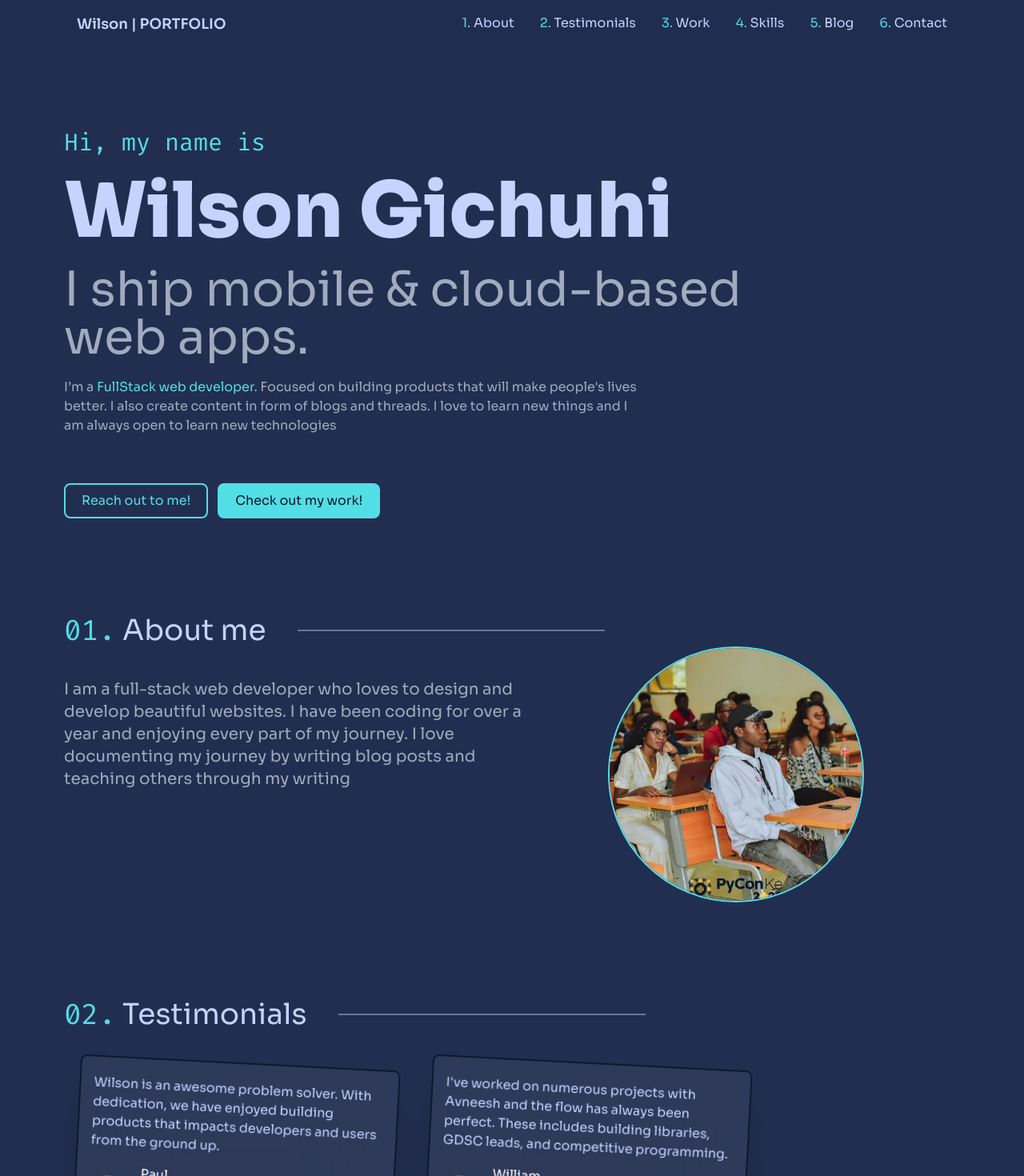
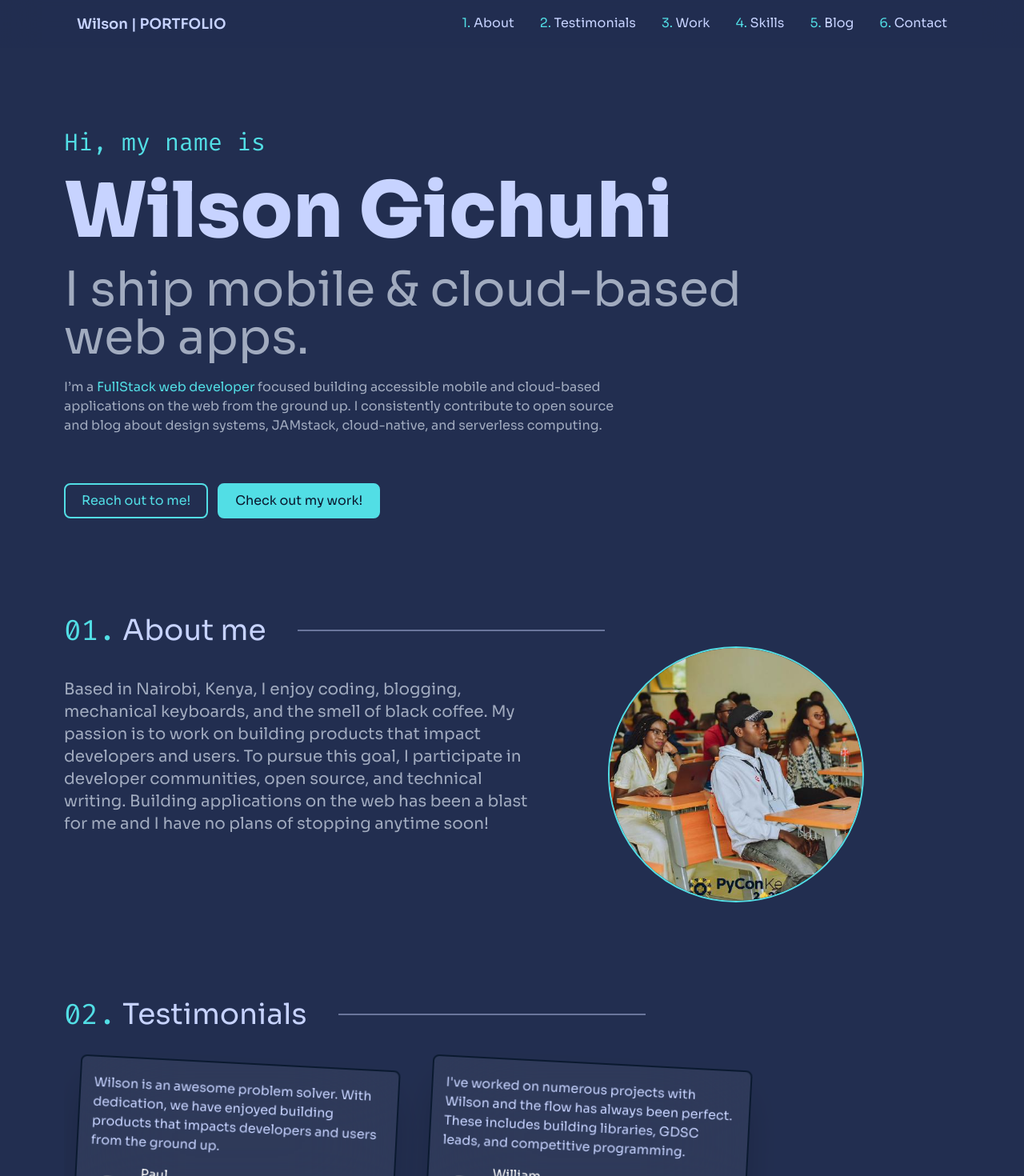
Before and after one commit to Qodestackr/portfolio-v2, a React (Vite) app: page / in a window 1280 px wide. Shown: the top 1470 px of the page at 80% size. Built offline with nearby package versions, Linux system fonts and the light colour scheme; grey boxes are pictures that could not be loaded.

Commit message:
intor/about edit

```diff
--- a/src/components/About.jsx
+++ b/src/components/About.jsx
@@ -11,7 +11,7 @@ const About = () => {
 
             <div className="flex flex-col items-center justify-center md:flex-row md:justify-start md:items-start">
                 <p className="mt-10 text-xl text-textDark md:w-1/2">
-                    I am a full-stack web developer who loves to design and develop beautiful websites. I have been coding for over a year and enjoying every part of my journey. I love documenting my journey by writing blog posts and teaching others through my writing
+                    Based in Nairobi, Kenya, I enjoy coding, blogging, mechanical keyboards, and the smell of black coffee. My passion is to work on building products that impact developers and users. To pursue this goal, I participate in developer communities, open source, and technical writing. Building applications on the web has been a blast for me and I have no plans of stopping anytime soon!
                 </p>
 
                 <div className="relative mx-auto mt-20 border-2 rounded-full md:mt-0 md:ml-20 w-80 h-80 border-neon">
--- a/src/components/Intro.jsx
+++ b/src/components/Intro.jsx
@@ -21,9 +21,8 @@ const Intro = () => {
             </h2>
             <p className="w-4/5 md:w-3/5 text-textDark">
                 I&rsquo;m a{' '}
-                <span className="text-neon">FullStack web developer. </span>
-                Focused on building products that will make people's lives better. I also create content in form
-                of blogs and threads. I love to learn new things and I am always open to learn new technologies
+                <span className="text-neon">FullStack web developer </span>
+                focused building accessible mobile and cloud-based applications on the web from the ground up. I consistently contribute to open source and blog about design systems, JAMstack, cloud-native, and serverless computing.
             </p>
             <div className="flex space-x-3">
                 <Link
--- a/src/components/Testimonials.jsx
+++ b/src/components/Testimonials.jsx
@@ -5,15 +5,15 @@ const testimonials = [
         "value": "Wilson is an awesome problem solver. With dedication, we have enjoyed building products that impacts developers and users from the ground up.",
         "name": "Paul",
         "relation": "Co-worker",
-        "pfp": "https://avatars.githubusercontent.com/u/90365542?v=4",
+        "pfp": "https://avatars.githubusercontent.com/",
         "link": "https://github.com/paulodhiambo"
     },
     {
-        "value": "I've worked on numerous projects with Avneesh and the flow has always been perfect. These includes building libraries, GDSC leads, and competitive programming.",
+        "value": "I've worked on numerous projects with Wilson and the flow has always been perfect. These includes building libraries, GDSC leads, and competitive programming.",
         "name": "William",
         "relation": "Co-builder",
-        "pfp": "https://avatars.githubusercontent.com/u/77309809?v=4",
-        "link": "https://anurag.tech"
+        "pfp": "https://avatars.githubusercontent.com/",
+        "link": "https://williamotieno.tech"
     }
 ]
 const Testimonials = () => {
```
Also changed, not shown: 1 other file (tests, documents, lock files or other folders).
